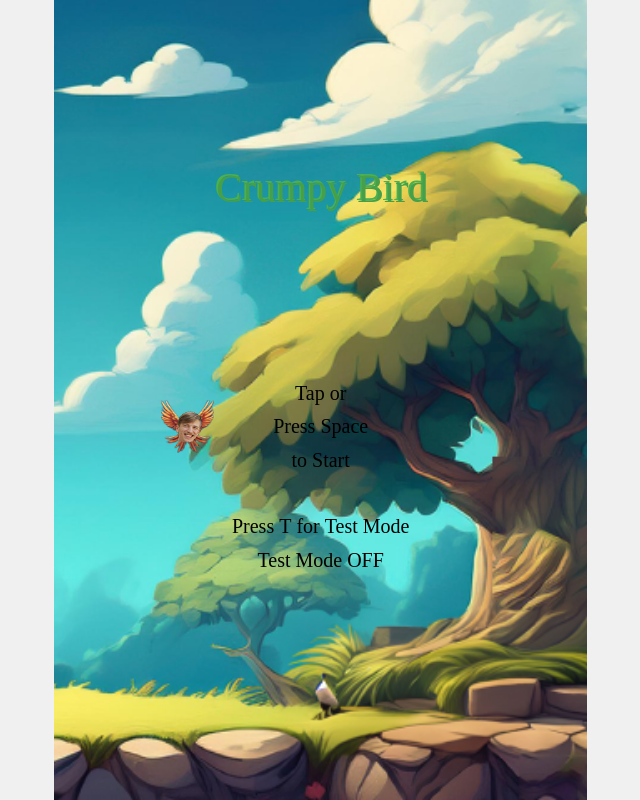
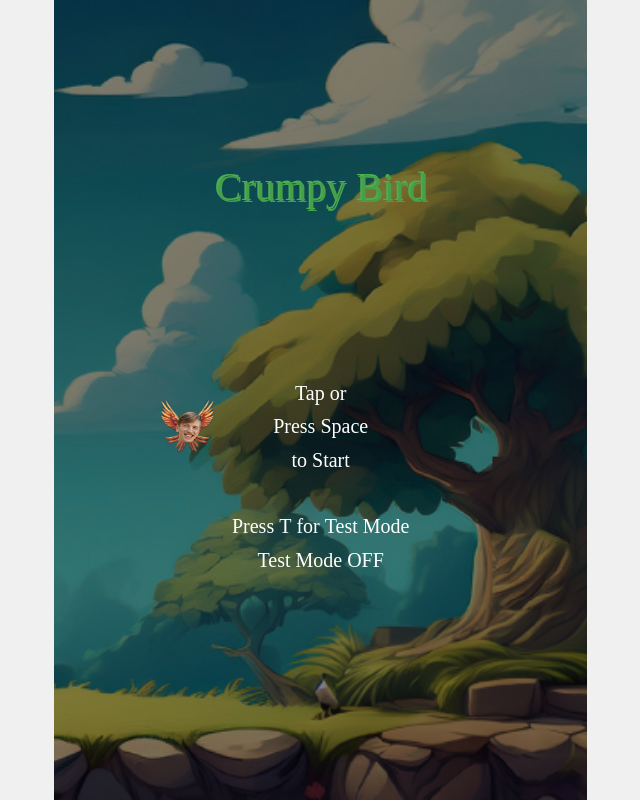
Before and after one commit to Russile/CrumpyBird, a plain HTML site: page index.html in a window 1280 px wide. Shown: the whole page, without its empty margins (286-926 px from the left). Drawn offline with Linux system fonts and the light colour scheme.

Commit message:
Menus easier to read

```diff
--- a/index.html
+++ b/index.html
@@ -218,6 +218,10 @@
 
             if (!gameStarted) {
                 // Draw start screen
+                // Semi-transparent background
+                ctx.fillStyle = 'rgba(0, 0, 0, 0.5)';
+                ctx.fillRect(0, 0, gameWidth, gameHeight);
+
                 // Title "Crumpy Bird"
                 ctx.fillStyle = '#4CAF50'; // Green color
                 ctx.font = '24px "Press Start 2P"';
@@ -229,14 +233,14 @@
                 ctx.fillText('Crumpy Bird', gameWidth / 2 + 1, gameHeight / 4 + 1);
 
                 // Instructions
-                ctx.fillStyle = 'black';
+                ctx.fillStyle = 'white';
                 ctx.font = '12px "Press Start 2P"';
                 ctx.fillText('Tap or', gameWidth / 2, gameHeight / 2);
                 ctx.fillText('Press Space', gameWidth / 2, gameHeight / 2 + 20);
                 ctx.fillText('to Start', gameWidth / 2, gameHeight / 2 + 40);
 
                 // Add Test Mode option
-                ctx.fillStyle = testMode ? '#4CAF50' : 'black';
+                ctx.fillStyle = testMode ? '#4CAF50' : 'white';
                 ctx.fillText('Press T for Test Mode', gameWidth / 2, gameHeight / 2 + 80);
                 ctx.fillText(testMode ? 'Test Mode ON' : 'Test Mode OFF', gameWidth / 2, gameHeight / 2 + 100);
 
@@ -271,7 +275,8 @@
             ctx.fillText(`High Score: ${highScore}`, 10, 50);
 
             if (gameOver) {
-                ctx.fillStyle = 'rgba(0, 0, 0, 0.5)'; // Semi-transparent black
+                // Semi-transparent background
+                ctx.fillStyle = 'rgba(0, 0, 0, 0.7)';
                 ctx.fillRect(0, 0, gameWidth, gameHeight);
 
                 ctx.fillStyle = '#FF4136'; // Bright red
```
